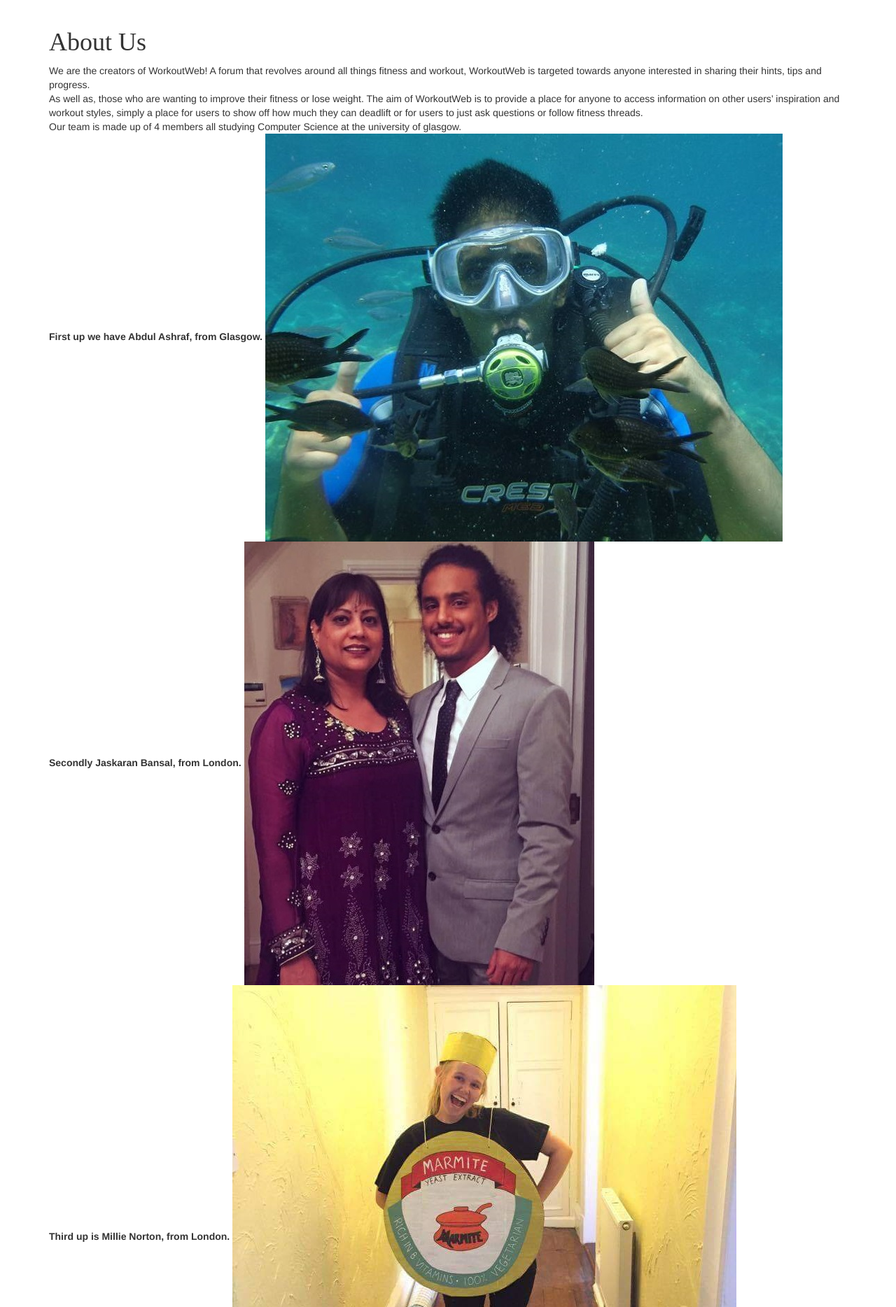
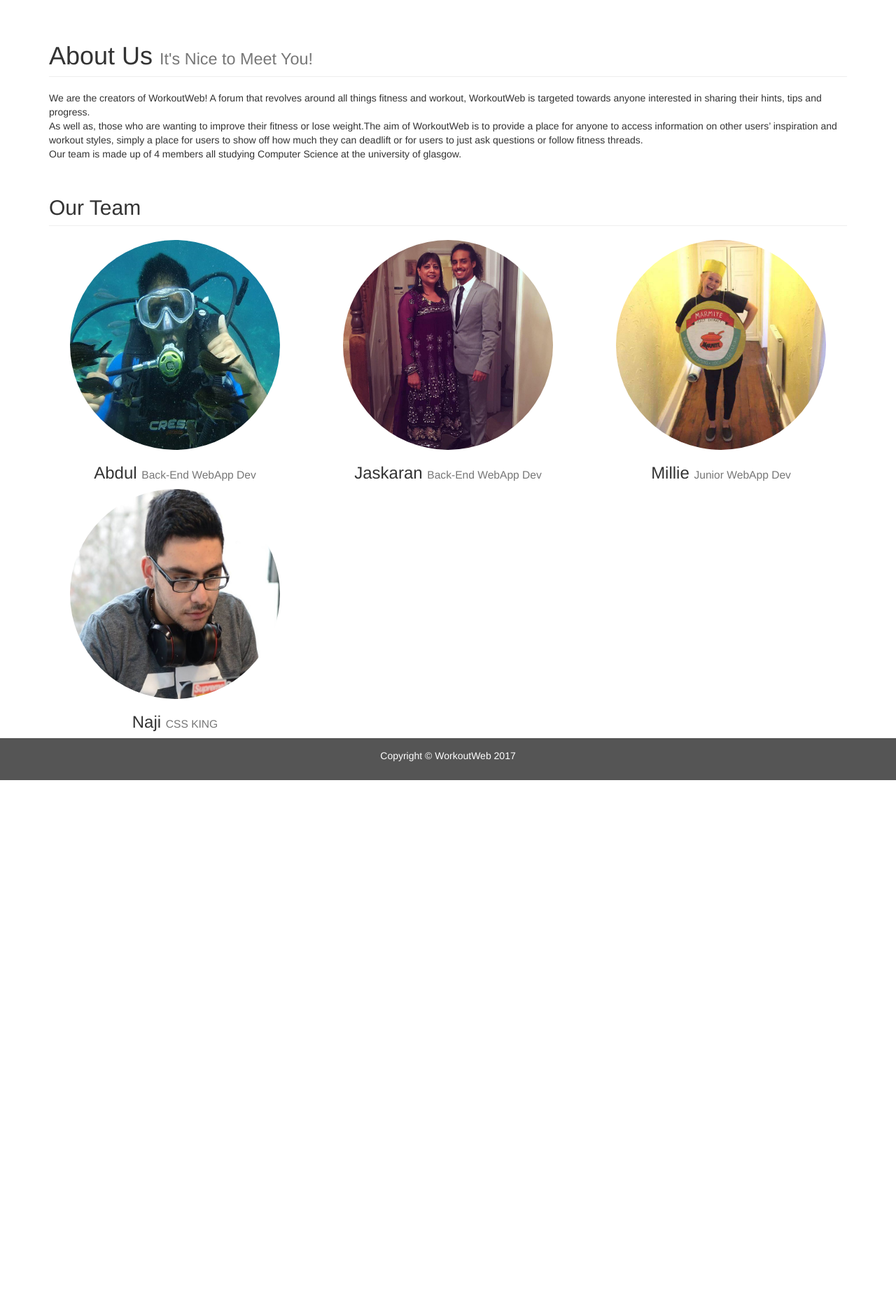
Before and after one commit to abdul-a95/WorkoutWeb, a Django app: page /workoutweb/about/ in a window 1280 px wide. Shown: the part 52-1920 px from the top of the page at 70% size. After the commit the page ends 1167 px from the top, so only its background shows below. Run offline with Django 3.2, Linux system fonts and the light colour scheme; data that the repository does not hold is empty; some libraries are stand-ins or nearby versions.

Commit message:
HTML Edititng

```diff
--- a/templates/workoutweb/about.html
+++ b/templates/workoutweb/about.html
@@ -2,34 +2,69 @@
 {% load staticfiles %}
 
 {%  block body_block %}
-<div class="container">
-<h1><font face="Berlin Sans FB">About Us</font></h1>
+        <!-- Page Content -->
+    <div class="container">
+
+        <!-- Introduction Row -->
+        <div class="row">
+            <div class="col-lg-12">
+                <h1 class="page-header">About Us
+                    <small>It's Nice to Meet You!</small>
+                </h1>
+                <p>We are the creators of WorkoutWeb! A forum that revolves around
+                    all things fitness and workout, WorkoutWeb is targeted towards
+                    anyone interested in sharing their hints, tips and progress.
+                    </br>
+                    As well as, those who are wanting to improve their fitness or
+                    lose weight.The aim of WorkoutWeb is to provide a place for
+                    anyone to access information on other users’ inspiration and
+                    workout styles, simply a place for users to show off how much they
+                    can deadlift or for users to just ask questions or follow fitness threads.
+                    </br>
+                    Our team is made up of 4 members all studying Computer Science at
+                    the university of glasgow.
+                </p>
+            </div>
+        </div>
+
+        <!-- Team Members Row -->
+        <div class="row">
+            <div class="col-lg-12">
+                <h2 class="page-header">Our Team</h2>
+            </div>
+
+            <div class="col-lg-4 col-sm-6 text-center">
+                <img class="img-circle img-center" src="{% static "images/abdul.jpg" %}"
+         alt="Abdul" width="300" height="300"/>
+                <h3>Abdul
+                    <small>Back-End WebApp Dev</small>
+                </h3>
+            </div>
+
+            <div class="col-lg-4 col-sm-6 text-center">
+                <img class="img-circle img-center" src="{% static "images/jaskaran.jpg" %}"
+         alt="Jaskaran" width="300" height="300"/>
+                <h3>Jaskaran
+                    <small>Back-End WebApp Dev</small>
+                </h3>
+            </div>
+
+            <div class="col-lg-4 col-sm-6 text-center">
+                <img class="img-circle img-center" src="{% static "images/millie.jpg" %}"
+         alt="Millie" width="300" height="300">
+                <h3>Millie
+                    <small>Junior WebApp Dev</small>
+                </h3>
+            </div>
+
+            <div class="col-lg-4 col-sm-6 text-center">
+                <img class="img-circle img-center" src="{% static "images/naji.jpg" %}"
+         alt="Naji" width="300" height="300"/>
+                <h3>Naji
+                    <small>CSS KING</small>
+                </h3>
+            </div>
+        </div>
     </div>
-<div class="container">
-    We are the creators of WorkoutWeb! A forum that revolves around all things fitness and workout, WorkoutWeb is targeted towards anyone
-    interested in sharing their hints, tips and progress.
-    </br>
-    As well as, those who are wanting to improve their fitness or lose weight.
-    The aim of WorkoutWeb is to provide a place for anyone to access information on other
-    users’ inspiration and workout styles, simply a place for users to show off how much they
-    can deadlift or for users to just ask questions or follow fitness threads.
-    </br>
-    Our team is made up of 4 members all studying Computer Science at the university of glasgow.
-    </br>
-    <strong>First up we have Abdul Ashraf, from Glasgow.</strong>
-    <img src="{% static "images/abdul.jpg" %}"
-         alt="Abdul" />
-    </br>
-    <strong>Secondly Jaskaran Bansal, from London.</strong>
-    <img src="{% static "images/jaskaran.jpg" %}"
-         alt="Jaskaran" />
-    </br>
-    <strong>Third up is Millie Norton, from London.</strong>
-    <img src="{% static "images/millie.jpg" %}"
-         alt="Millie" />
-    </br>
-    <strong>And the CSS King Himself Naji Shehab, from Glasgow.</strong>
-    <img src="{% static "images/naji.jpg" %}"
-         alt="Naji" />
-</div>
+
 {% endblock %}
--- a/templates/workoutweb/base.html
+++ b/templates/workoutweb/base.html
@@ -6,7 +6,6 @@
 <head>
     <meta charset="utf-8">
     <title>WorkoutWeb</title>
-    <link rel="stylesheet" type="text/css" href="css/bootstrap.css">
     <meta charset="utf-8">
     <meta name="viewport" content="width=device-width, initial-scale=1">
     <link rel="stylesheet" type="text/css" href="{% static "styles.css" %}"  media="screen" />
@@ -20,7 +19,8 @@
 <nav class="navbar navbar-inverse">
     <div class="container-fluid">
         <div class="navbar-header">
-            <a class="navbar-brand" href="">WorkoutWeb</a>
+            <a class="navbar-brand" href=""> WorkoutWeb
+            </a>
         </div>
         <ul class="nav navbar-nav">
             <li><a href="/workoutweb/">Home</a></li>
@@ -52,12 +52,14 @@
         {% endblock %}
     </div>
 
-    <div>
-        <footer>
-            <p>&copy; 2017 WorkoutWeb</p>
-        </footer>
-    </div>
+    <!-- Footer -->
+    <footer>
+        <div class="row">
+            <div>
+                <p>Copyright &copy; WorkoutWeb 2017</p>
+            </div>
+        </div>
+    </footer>
 
     <script src="http://code.jquery.com/jquery-1.10.1.min.js"></script>
-    <script src="js/bootstrap.js"></script>
 </body>
```
Also changed, not shown: templates/workoutweb/category.html (+16 -3 lines), templates/workoutweb/faq.html (+11 -10 lines), templates/workoutweb/index.html (+8 -4 lines), templates/workoutweb/post.html (+61 -13 lines), static/images/jaskaran.jpg, static/images/workout.jpg (deleted), static/images/workout.png (added).
